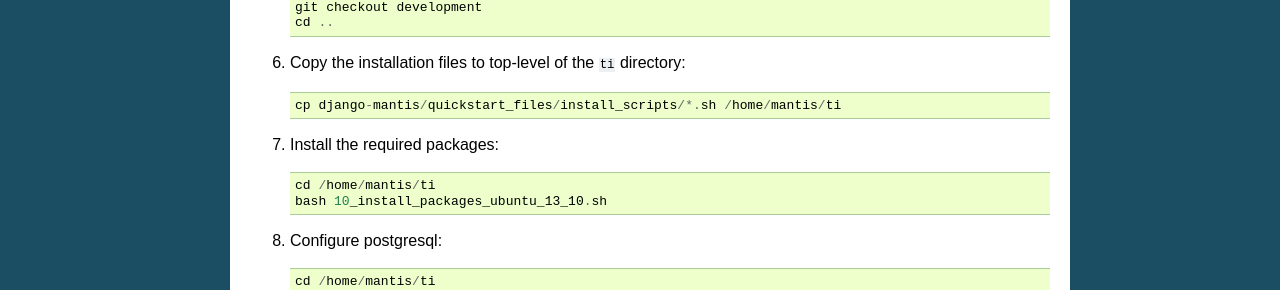
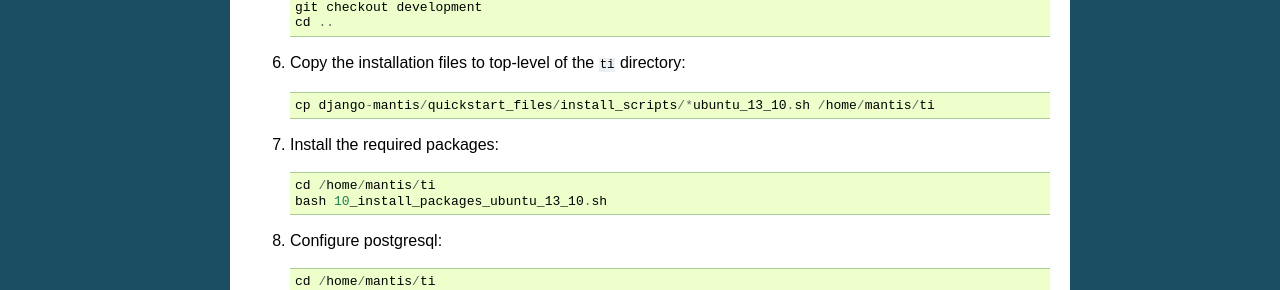
Before and after one commit to bgro/django-mantis, a Sphinx documentation site: the page built from docs/installation.rst, in a window 1280 px wide. Shown: the part 1118-1408 px from the top of the page. Built offline with Sphinx 7.4.7, drawn with Linux system fonts in a browser that asks for light colours.

Commit message:
Adding documentation.

```diff
--- a/docs/installation.rst
+++ b/docs/installation.rst
@@ -66,7 +66,7 @@ it at least 3GB of memory.
 
 #. Copy the installation files to top-level of the ``ti`` directory::
 
-     cp django-mantis/quickstart_files/install_scripts/*.sh /home/mantis/ti
+     cp django-mantis/quickstart_files/install_scripts/*ubuntu_13_10.sh /home/mantis/ti
 
 
 #. Install the required packages::
```
